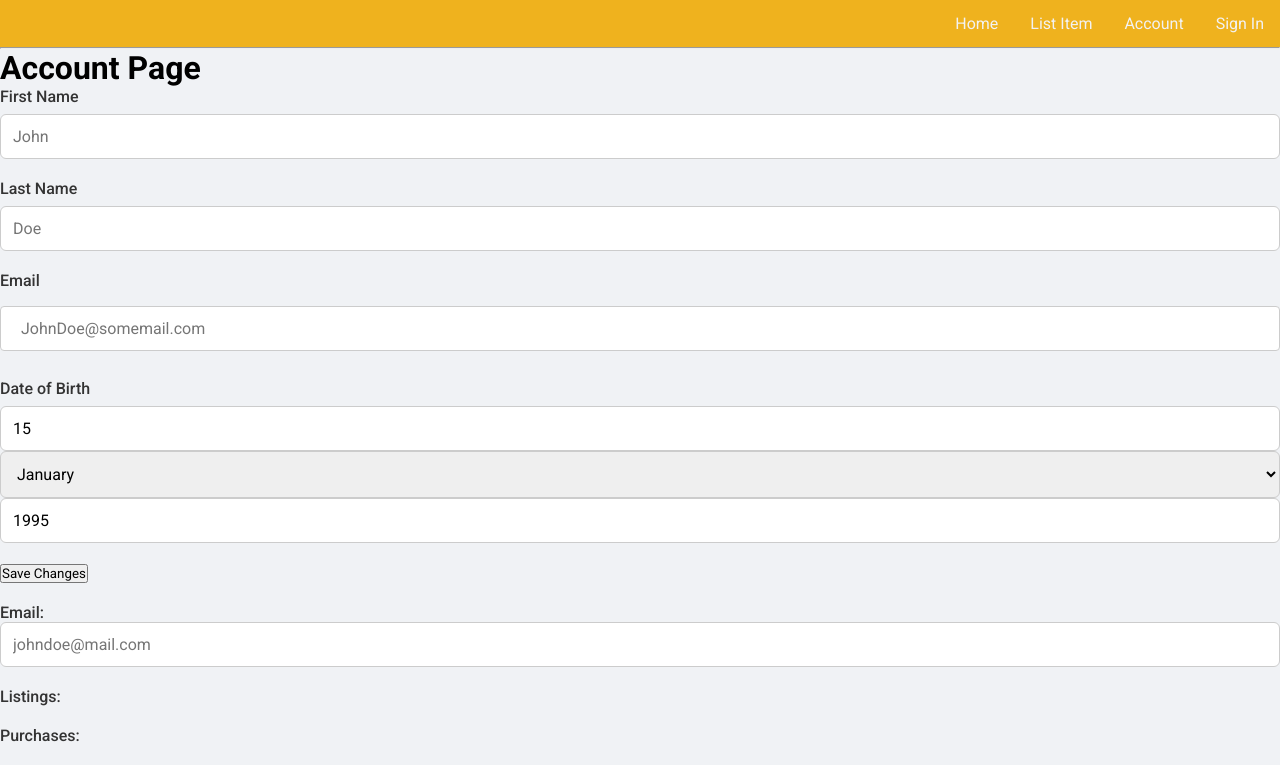
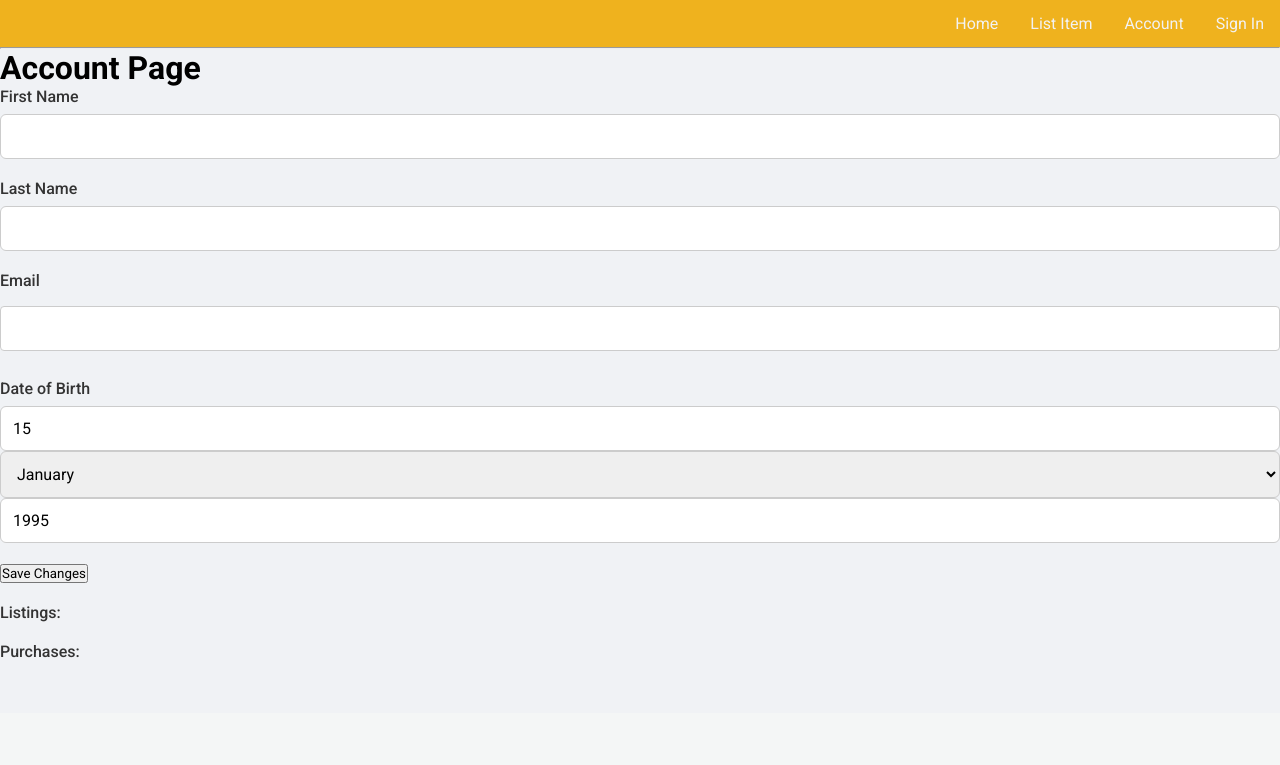
Before and after one commit to AK5222/Project-Trinket, a Flask app: page /account in a window 1280 px wide. Shown: the part 87-852 px from the top of the page. After the commit the page ends 745 px from the top, so only its background shows below. Run offline with Flask 3, Linux system fonts and the light colour scheme.

Commit message:
stash commit

```diff
--- a/templates/accountPage.html
+++ b/templates/accountPage.html
@@ -14,17 +14,17 @@
 
             <div class="form-group">
                 <label for="first-name">First Name</label>
-                    <input type="text" id="first-name" name="first_name" placeholder="John">
+                    <input type="text" id="first-name" name="first_name">
             </div>
 
             <div class="form-group">
                 <label for="last-name">Last Name</label>
-                <input type="text" id="last-name" name="last_name" placeholder="Doe">
+                <input type="text" id="last-name" name="last_name">
             </div>
 
             <div class="form-group">
                 <label for="email">Email</label>
-                <input type="email" id="email" name="email" placeholder="JohnDoe@somemail.com">
+                <input type="email" id="email" name="email" >
             </div>
 
             <div class="form-group">
@@ -54,11 +54,6 @@
             </div>
 
             <div class="form-group">
-                <label>Email:<label>
-                <input type="text" id="email" name="email" placeholder="johndoe@mail.com">
-            </div>
-
-            <div class="form-group">
                 <label>Listings:</label>
             </div>
 
```
